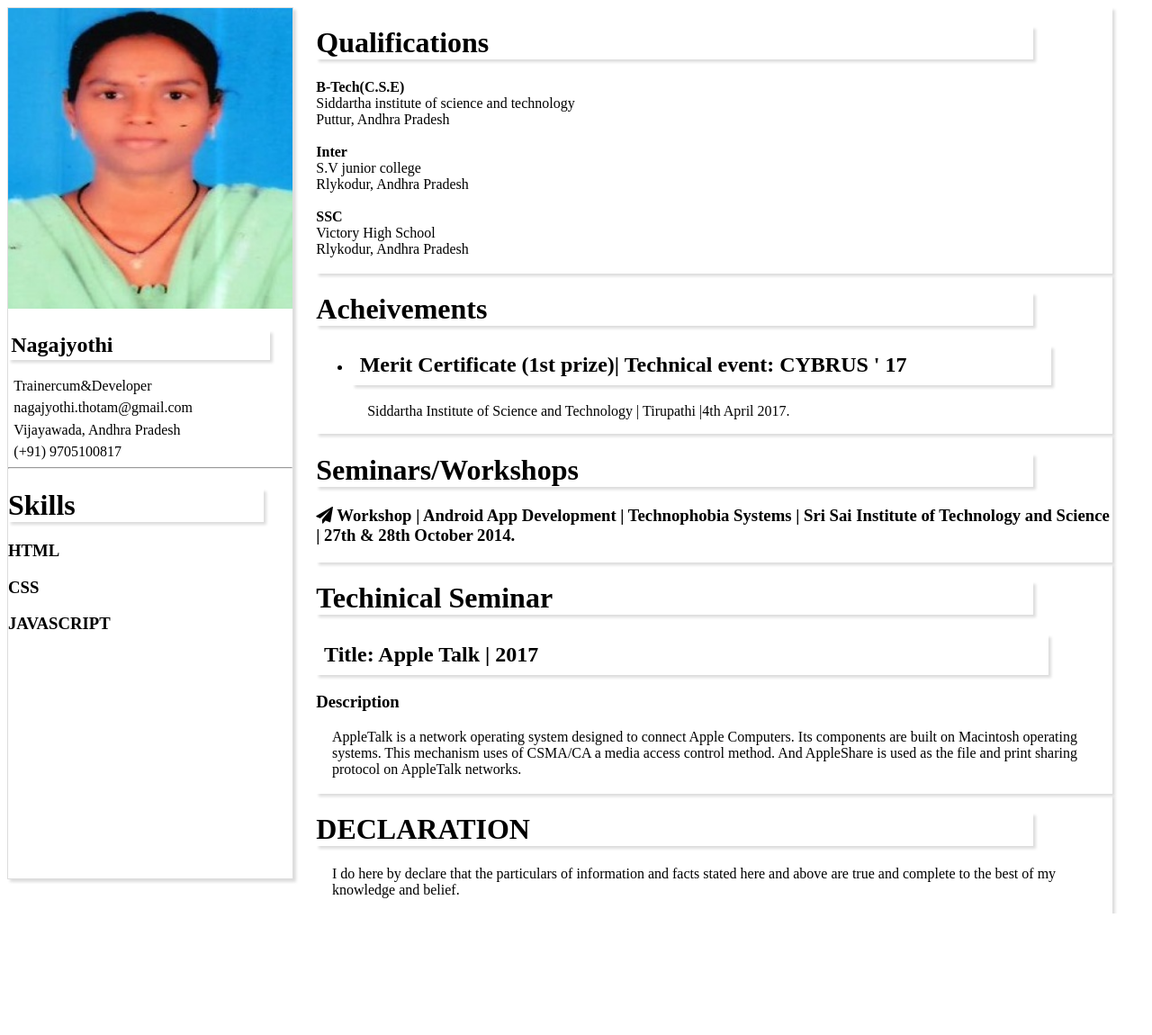
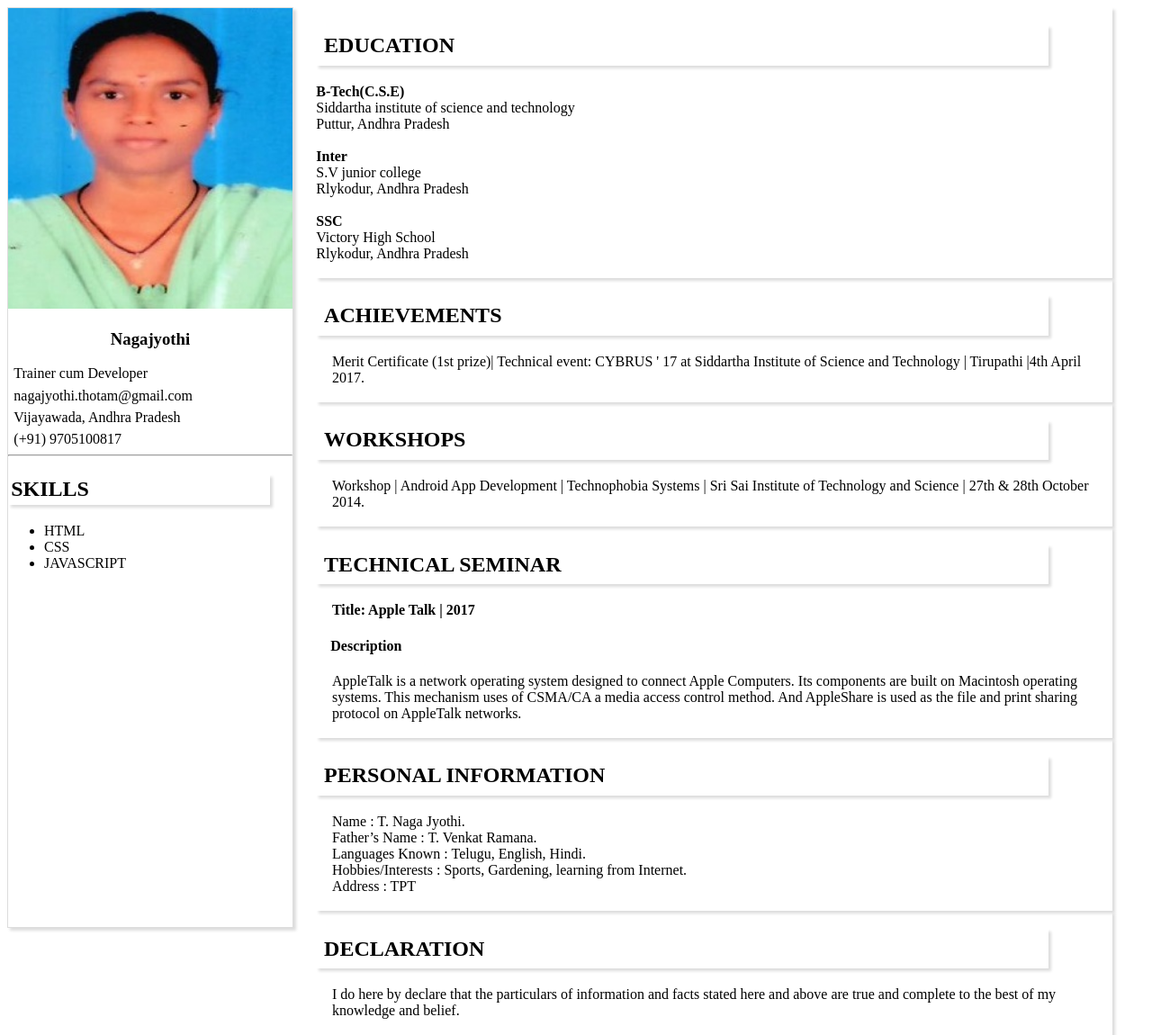
Before and after one commit to thotamsettynagajyothi/sindujyothi, a plain HTML site: page nagajyothi.html in a window 1280 px wide. Shown: the whole page at 90% size. Before the commit the page ends 1015 px from the top, so only its background shows below. Drawn offline with Linux system fonts and the light colour scheme.

Commit message:
Update nagajyothi.html

```diff
--- a/nagajyothi.html
+++ b/nagajyothi.html
@@ -6,100 +6,103 @@
     <link rel ="icon" href="images\jyo.jpg">
     <meta name="viewport" content="width=device-width,initial-scale=1.0">
     <link rel="stylesheet" href="css/styles.css">
-    <link rel="stylesheet" href="https://cdnjs.cloudflare.com/ajax/libs/font-awesome/4.7.0/css/font-awesome.min.css">
+
 </head>
 
 <!-- Body -->
 <body>
 <div class="col-1">
-    <div class="col-3" style="border:1px solid #ddd; box-shadow:3px 3px 3px #ddd;padding-bottom: 20% " id="demo">
-        <div class="img">
+    <div class="col-3">
+        <div class="img" id="details">
           <img src="images/jyo.jpg">
-        <div class="img-name">
-        <h2>Nagajyothi</h2>
-    </div>
+          <h3 align="center">Nagajyothi</h3>
         </div>
         <script>
 
           /* Profile Data */
            var nagajyothi = {
-    "role" : "Trainercum&Developer",
+              "role" : "Trainer cum Developer",
               "email":"nagajyothi.thotam@gmail.com",
               "location" : "Vijayawada, Andhra Pradesh",
               "mobile":"(+91) 9705100817",
             };
 
-
-
                 /* Qualifications */
-var ed={
-"degree" : ["B-Tech(C.S.E)","Inter","SSC"],
-"NameofColl" : ["Siddartha institute of science and technology", "S.V junior college","Victory High School"],
-"location" : ["Puttur, Andhra Pradesh","Rlykodur, Andhra Pradesh","Rlykodur, Andhra Pradesh"]
+           var education ={
+              "Qualification" : ["B-Tech(C.S.E)","Inter","SSC"],
+              "NameofInstitution" : ["Siddartha institute of science and technology", "S.V junior college","Victory High School"],
+              "Area" : ["Puttur, Andhra Pradesh","Rlykodur, Andhra Pradesh","Rlykodur, Andhra Pradesh"]
               }
 
-for (x in nagajyothi) {
-    document.getElementById("demo").innerHTML += "<p>" +nagajyothi[x]+"<p>";
-}
+             document.getElementById("details").innerHTML += "<p>" +nagajyothi["role"]+"<p>";
+             document.getElementById("details").innerHTML += "<p>" +nagajyothi["email"]+"<p>";
+             document.getElementById("details").innerHTML += "<p>" +nagajyothi["location"]+"<p>";
+             document.getElementById("details").innerHTML += "<p>" +nagajyothi["mobile"]+"<p>";
         </script>
        <hr>
 
-<!-- Skills -->
-<h1> Skills </h1>
-<h3>HTML</h3>
-
-<h3>CSS</h3>
-
-<h3>JAVASCRIPT</h3>
-
-
+         <!--skills known  -->
+         <h2> SKILLS </h2>
+         <ul>
+         <li>HTML</li>
+          <li>CSS</li>
+          <li>JAVASCRIPT</li>
     </div>
           <!-- Educational Qualifications-->
-<div class="col-4" style="box-shadow:3px 3px 3px #ddd  ; margin-left: 2%">
-    <h1>Qualifications </h1>
-    <div id="ed">
+     <div class="col-4">
+        <h2>EDUCATION</h2>
+      <div id="education">
         <script>
-            for(i in ed.degree){
-    document.getElementById('ed').innerHTML+="<b>"+ed.degree[i]+"</b><br>";
-    document.getElementById('ed').innerHTML+=ed.NameofColl[i]+"<br>";
-    document.getElementById('ed').innerHTML+=ed.location[i]+"<br><br>";
+            for(i in education.Qualification){
+              document.getElementById("education").innerHTML+="<b>"+education.Qualification[i]+"</b><br>";
+              document.getElementById("education").innerHTML+=education.NameofInstitution[i]+"<br>";
+               document.getElementById("education").innerHTML+=education.Area[i]+"<br><br>";
             }
         </script>
       </div>
 
 </div>
 <!-- Acheivements-->
-<div class="col-4" style="box-shadow:3px 3px 3px #ddd; margin-left: 2%">
-        <h1> Acheivements </h1>
+<div class="col-4">
+        <h2> ACHIEVEMENTS </h2>
         <div>
-    <ul>
-        <li><h2> Merit Certificate (1st prize)| Technical event: CYBRUS &#39 17</h2>
-        <p>Siddartha Institute of Science and Technology | Tirupathi |4th April 2017.</p> </li>
-    </ul>
+          <p> Merit Certificate (1st prize)| Technical event: CYBRUS &#39 17 at Siddartha Institute of Science and Technology | Tirupathi  |4th April 2017.</p>
         </div>
 </div>
 
-<!-- Seminars/workshops-->
-<div class="col-4" style="box-shadow:3px 3px 3px #ddd; margin-left: 2%">
-      <h1> Seminars/Workshops </h1>
+<!--workshops-->
+<div class="col-4">
+      <h2> WORKSHOPS </h2>
        <div>
 
-          <h3> <i class="fa fa-paper-plane" aria-hidden="true"></i> Workshop | Android App Development | Technophobia Systems | Sri Sai Institute of Technology and Science | 27th & 28th October 2014.</h3>
+          <p> Workshop | Android App Development | Technophobia Systems | Sri Sai Institute of Technology and Science | 27th & 28th October 2014.</p>
      </div>
 </div>
 <!--Technical Seminar-->
-<div class="col-4" style="box-shadow:3px 3px 3px #ddd; margin-left: 2%">
-      <h1> Techinical Seminar </h1>
+<div class="col-4">
+      <h2> TECHNICAL SEMINAR </h2>
        <div>
 
-          <h2> Title: Apple Talk | 2017</h2>
-          <h3>Description</h3>
+          <p><b> Title: Apple Talk | 2017<b></p>
+          <h4>&nbsp &nbsp Description</h4>
           <p> AppleTalk is a network operating system designed to connect Apple Computers. Its components are built on Macintosh operating systems. This mechanism uses of CSMA/CA a media access control method.  And AppleShare is used as the file and print sharing protocol on AppleTalk networks.</p>
      </div>
  </div>
+ <div class="col-4">
+  <h2>PERSONAL INFORMATION</h2>
+    <div>
+       <p>
+       Name                 :  T. Naga Jyothi.</br>
+       Father’s Name        :  T. Venkat Ramana.</br>
+       Languages Known      :  Telugu, English, Hindi.</br>
+       Hobbies/Interests    :  Sports, Gardening, learning from Internet.</br>
+       Address              :  TPT</br>
+     </p>
+    </div>
+</div>
 
-     <div class="col-4" style="box-shadow:3px 3px 3px #ddd; margin-left: 2%">
-      <h1> DECLARATION </h1>
+     <div class="col-4">
+      <h2> DECLARATION </h2>
       <p>I do here by declare that the particulars of information and facts stated here and above are true and complete to the best of my knowledge and belief. </p>
 
 </div>
```
Lines whose indentation alone changed are shown as unchanged.
